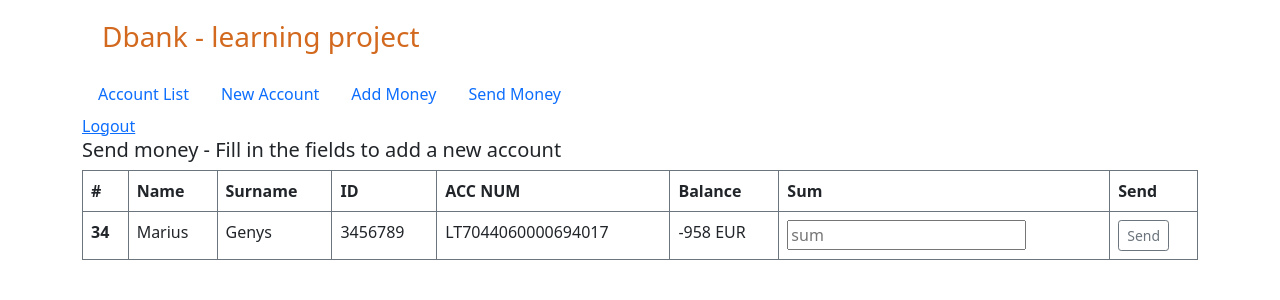
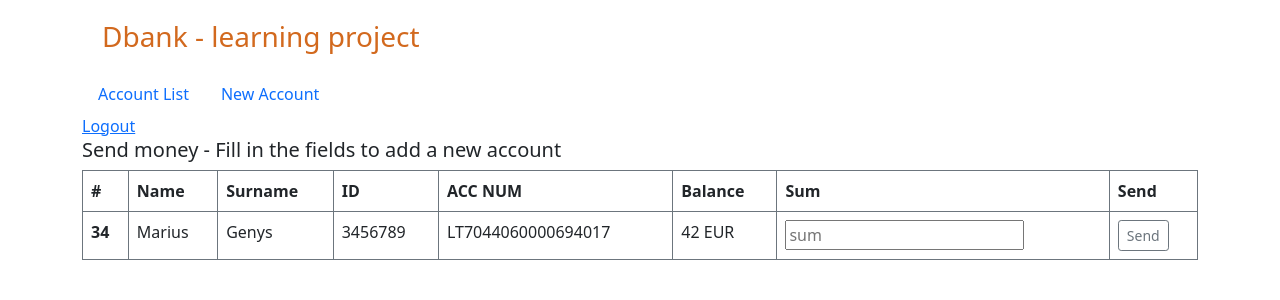
Before and after one commit to DanielGurevich1/Nbank, a PHP site: page /Nbank/send/34 in a window 1280 px wide. Shown: the top 300 px of the page. Run offline with PHP 8.4, Linux system fonts and the light colour scheme; some libraries are stand-ins or nearby versions.

Commit message:
saveminor

```diff
--- a/data/client.json
+++ b/data/client.json
@@ -1 +1 @@
-[{"id":34,"name":"Marius","surname":"Genys","idn":"3456789","balance":-958,"topup":null,"AC":"LT7044060000694017"},{"id":35,"name":"Petras","surname":"Gurevich","idn":"465765","balance":0,"topup":null,"AC":"LT7044060000242817"},{"id":37,"name":"ff","surname":"ff","idn":"44","balance":0,"topup":null,"AC":"LT7044060000147413"}]
+[{"id":34,"name":"Marius","surname":"Genys","idn":"3456789","balance":42,"topup":null,"AC":"LT7044060000694017"},{"id":35,"name":"Petras","surname":"Gurevich","idn":"465765","balance":0,"topup":null,"AC":"LT7044060000242817"},{"id":38,"name":"Jerry","surname":"Smith","idn":"1234567","balance":6,"topup":null,"AC":"LT7044060000155987"}]
--- a/data/indexes.json
+++ b/data/indexes.json
@@ -1 +1 @@
-{"id":38}
+{"id":39}
--- a/views/menu.php
+++ b/views/menu.php
@@ -6,8 +6,8 @@
     <nav class="nav">
         <a class="nav-link active" aria-current="page" href="http://localhost:8898/Nbank/">Account List</a>
         <a class="nav-link" href="http://localhost:8898/Nbank/new">New Account</a>
-        <a class="nav-link" href="http://localhost:8898/Nbank/add">Add Money</a>
-        <a class="nav-link" href="http://localhost:8898/Nbank/send">Send Money</a>
+        <!-- <a class="nav-link" href="http://localhost:8898/Nbank/add">Add Money</a> -->
+        <!-- <a class="nav-link" href="http://localhost:8898/Nbank/send">Send Money</a> -->
 
     </nav>
 </div>
```
Also changed, not shown: views/index.php (+9 -15 lines).
